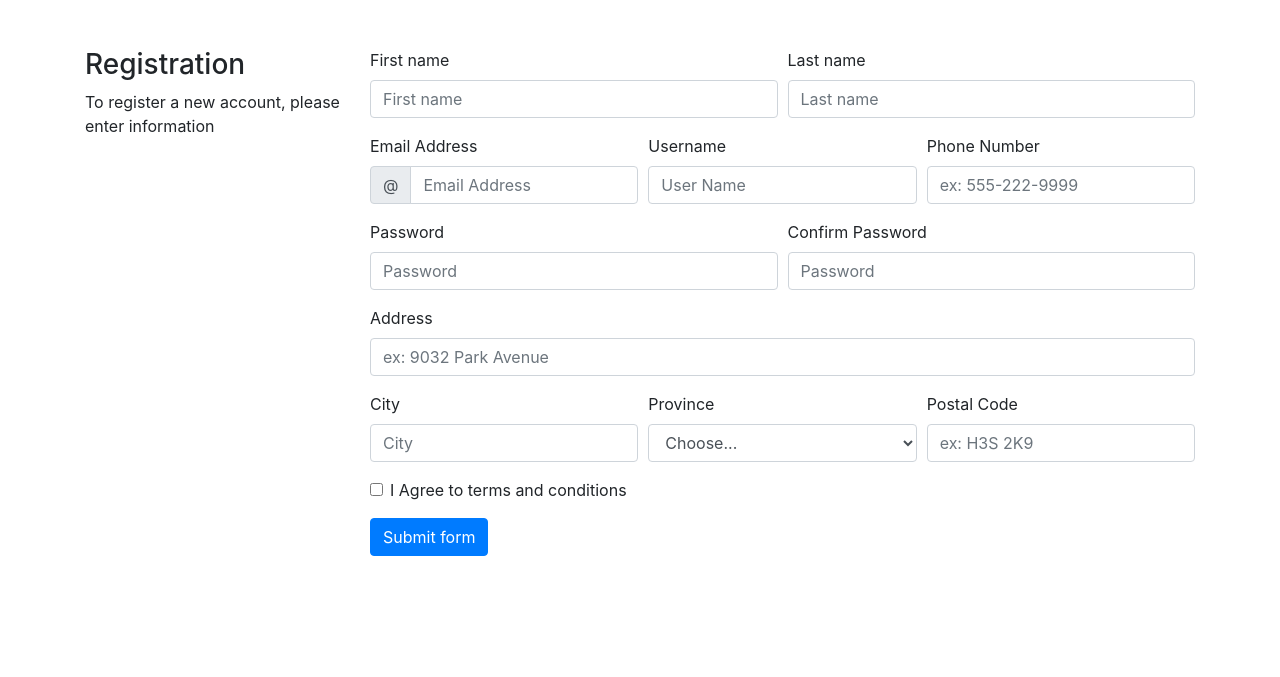
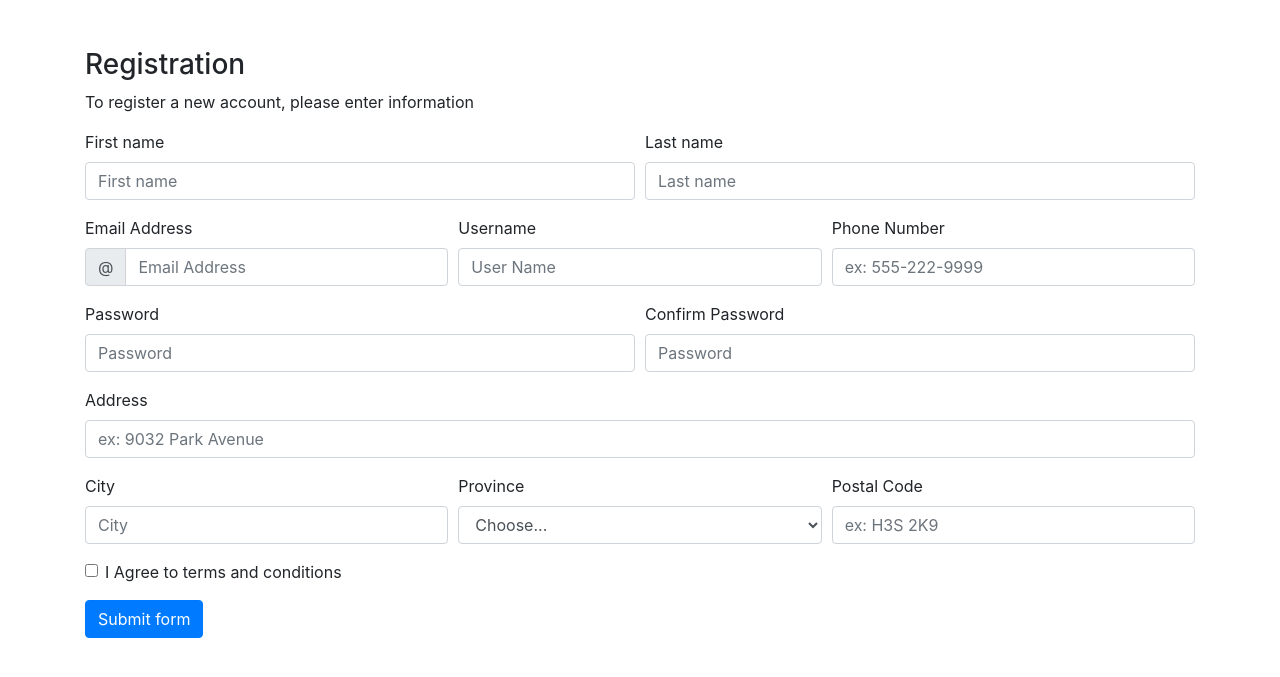
Before and after one commit to xenosnikos/parkbud, a PHP site: template parkbud/templates/register.html.twig in a window 1280 px wide. Shown: the part 56-733 px from the top of the page. Run offline with PHP 8.4, Linux system fonts and the light colour scheme; the template is opened without the code that fills it, so the values that code supplies are empty; some libraries are stand-ins or nearby versions.

Commit message:
Update registration

```diff
--- a/parkbud/templates/register.html.twig
+++ b/parkbud/templates/register.html.twig
@@ -14,7 +14,7 @@
 {% block content %}
     <div class="py-5 container">
         <div class="row">
-            <div class="col-md-3">
+            <div class="col-md-12">
                 <div class="contact-info">
 
                     {% if userSession %}
@@ -26,7 +26,7 @@
                     {% endif %}
                 </div>
             </div>
-            <form method="POST" class="col-md-9">
+            <form method="POST" class="col-md-12">
 
                 {% if errors %}
                     {% for e in errors %}
```
